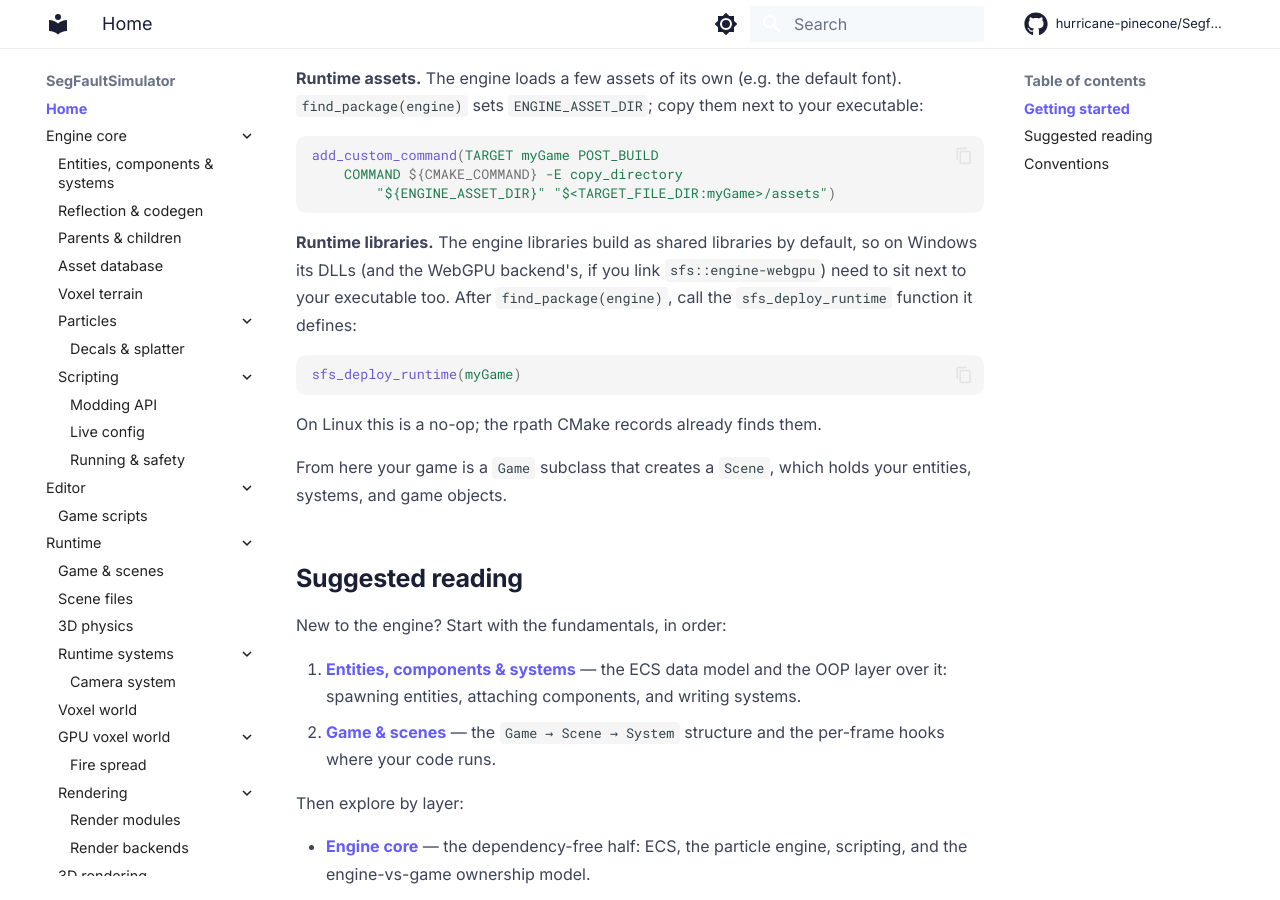
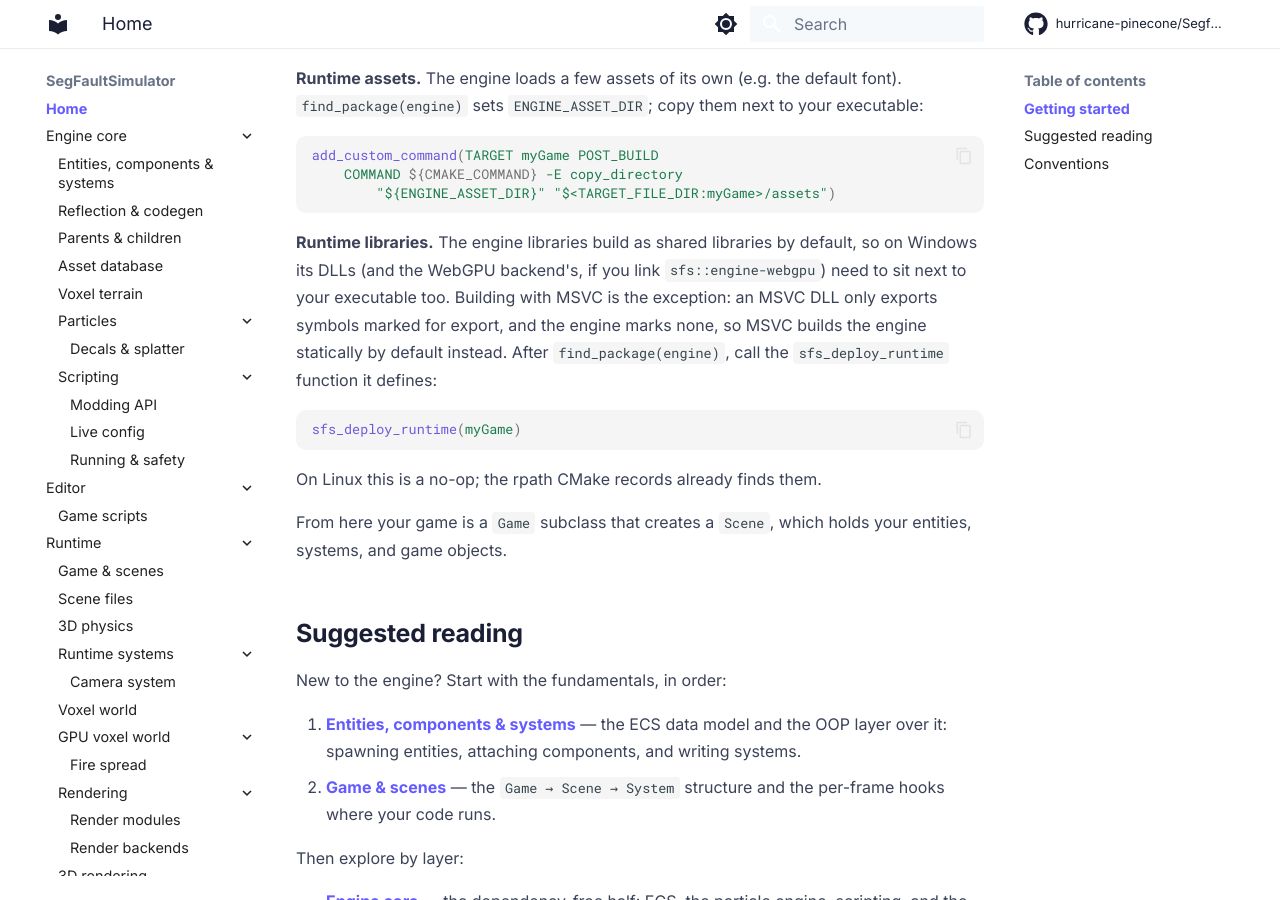
Before and after one commit to hurricane-pinecone/Segfault-Simulator, an MkDocs documentation site: the page built from docs/index.md, in a window 1280 px wide and 900 px high, scrolled down 1483 px. Built offline with MkDocs 1.6.1 and Material for MkDocs 9.7.7, drawn with Linux system fonts in a browser that asks for light colours; comment, search, counter and statistics services are not loaded.

Commit message:
docs: note MSVC's static-by-default engine build in getting started

````diff
--- a/docs/index.md
+++ b/docs/index.md
@@ -72,8 +72,11 @@ add_custom_command(TARGET myGame POST_BUILD
 
 **Runtime libraries.** The engine libraries build as shared libraries by
 default, so on Windows its DLLs (and the WebGPU backend's, if you link
-`sfs::engine-webgpu`) need to sit next to your executable too. After
-`find_package(engine)`, call the `sfs_deploy_runtime` function it defines:
+`sfs::engine-webgpu`) need to sit next to your executable too. Building with
+MSVC is the exception: an MSVC DLL only exports symbols marked for export,
+and the engine marks none, so MSVC builds the engine statically by default
+instead. After `find_package(engine)`, call the `sfs_deploy_runtime` function
+it defines:
 
 ```cmake
 sfs_deploy_runtime(myGame)
````
